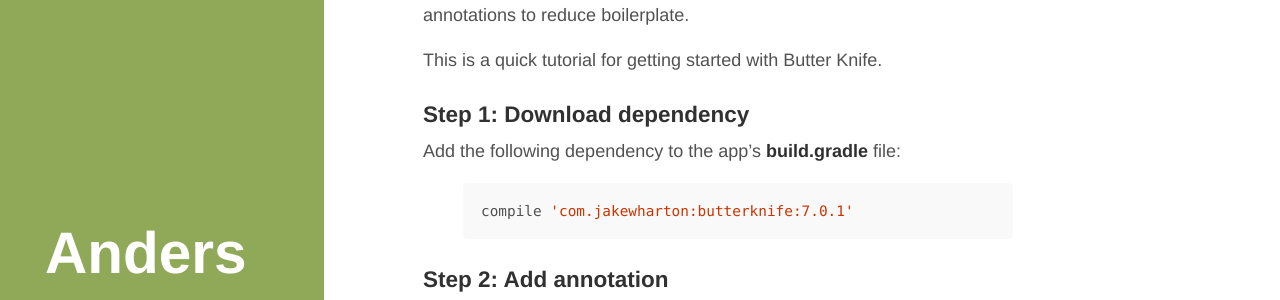
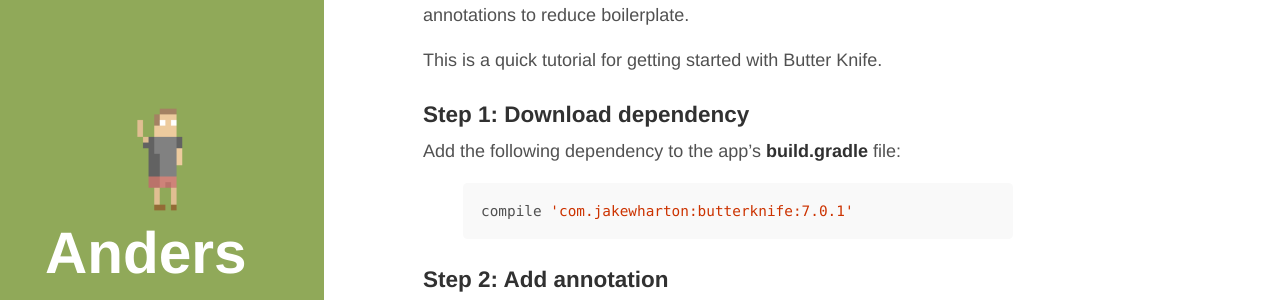
Before and after one commit to andersmurphy/andersmurphy-blog, a Jekyll site: the page built from index.html, in a window 1280 px wide. Shown: the part 331-631 px from the top of the page. Built offline with Jekyll 4.4.1, drawn with Linux system fonts in a browser that asks for light colours; the list of posts is cut into pages by our own code.

Commit message:
adds portrait

```diff
--- a/_includes/sidebar.html
+++ b/_includes/sidebar.html
@@ -2,6 +2,7 @@
   <div class="container sidebar-sticky">
 
     <div class="sidebar-about">
+      <img class="portrait" src="public/anderspixel.png">
       <h1>
         <a href="{{ site.baseurl }}/">
           {{ site.title }}
--- a/theme.css
+++ b/theme.css
@@ -109,3 +109,8 @@
   font-size: 1.25rem;
   font-weight: 300;
 }
+
+.portrait {
+  margin: auto;
+    width: 24%;
+}
```
Also changed, not shown: public/anderspixel.png (added).
